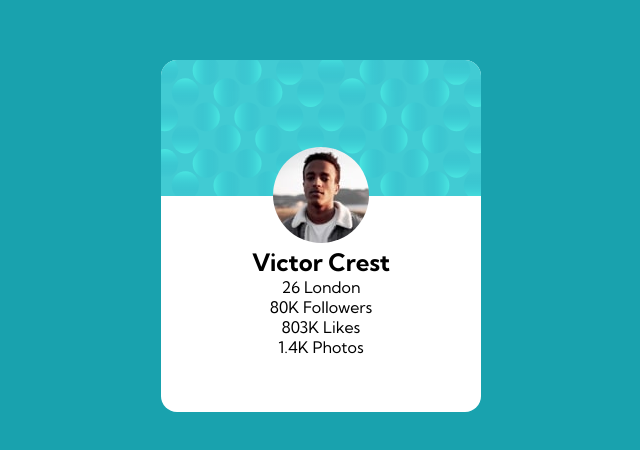
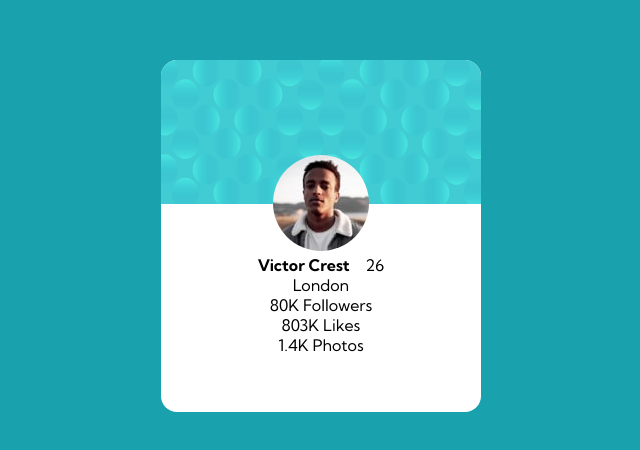
Before and after one commit to Carmenyo/Profile-card-component, a website: page index.html in a window 1280 px wide. Shown: the part 164-614 px from the top of the page, without its empty margins (319-959 px from the left). Drawn offline with Linux system fonts and the light colour scheme.

Commit message:
testing new settings

```diff
--- a/index.html
+++ b/index.html
@@ -28,8 +28,10 @@
         <img class="main__card--victor" src="./images/image-victor.jpg" alt="">
 
       <div class="main__card-author">
-        <h1>Victor Crest</h1>
-        <span>26</span>
+        <div class="main__card-author--nameAge">
+          <h1 class="main__card-name">Victor Crest</h1>
+        <span class="main__card--age">26</span></div>
+
         <span>London</span>
       </div>
 
--- a/styles/_layout.scss
+++ b/styles/_layout.scss
@@ -1,6 +1,6 @@
 @import "variables";
 
-.main{
+.main {
   width: 100%;
   height: 100vh;
   display: flex;
@@ -8,21 +8,36 @@
   text-align: center;
   justify-content: center;
 
-    &__card{
+  &__card {
     background-color: white;
     width: 20rem;
     height: 22rem;
     border-radius: 1rem;
     overflow: hidden;
 
-        &--img{
+    &--img {
       width: 100%;
-            height: 8.5rem;
+      height: 9rem;
     }
-        &--victor{
+    &--victor {
       margin-top: -3.3rem;
       border-radius: 3rem;
     }
   }
 
+  &__card-author {
+    &--nameAge {
+      display: flex;
+      align-items: baseline;
+      justify-content: center;
+      gap: 1rem
     }
+
+
+
+  }
+  &__card-name{
+      font-size: 1rem;
+    }
+
+}
```
Also changed, not shown: styles/_globals.scss (+0 -10 lines), styles/main.css, 1 other file. Lines whose indentation alone changed are shown as unchanged.
